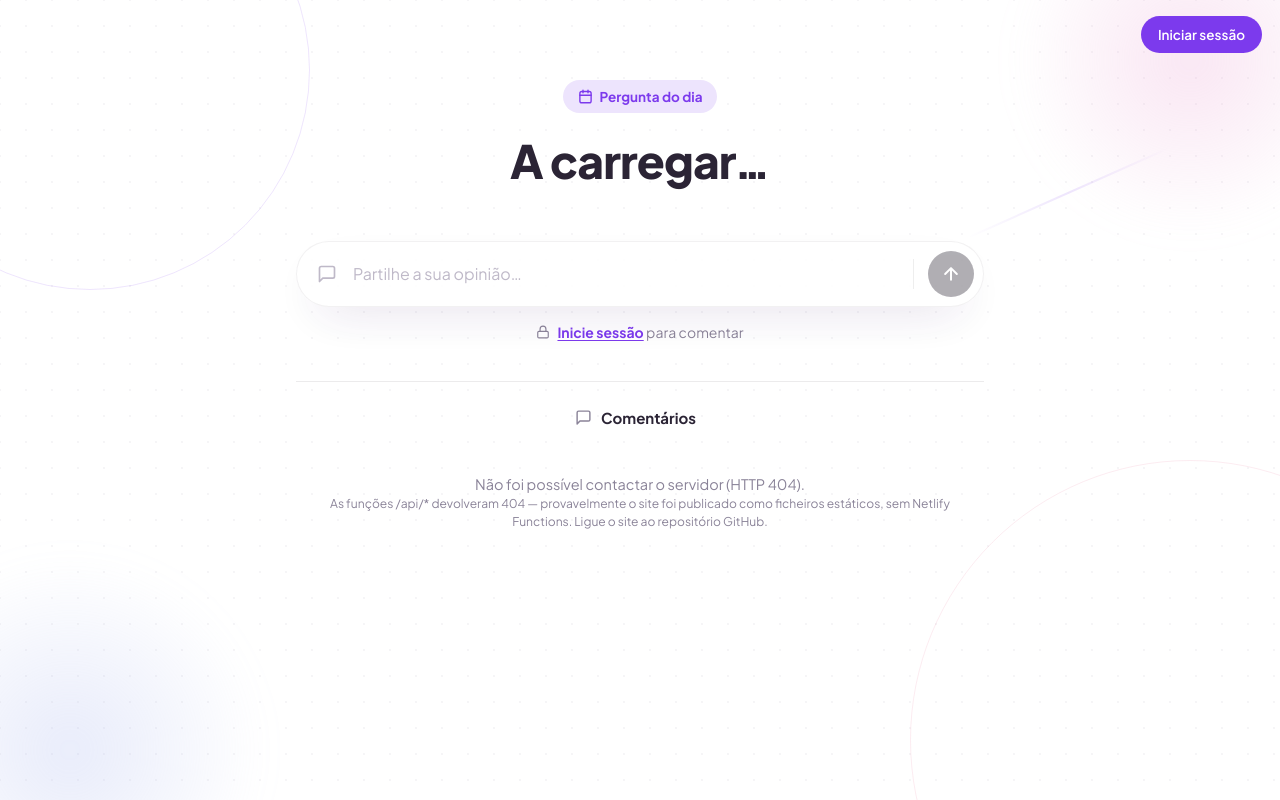
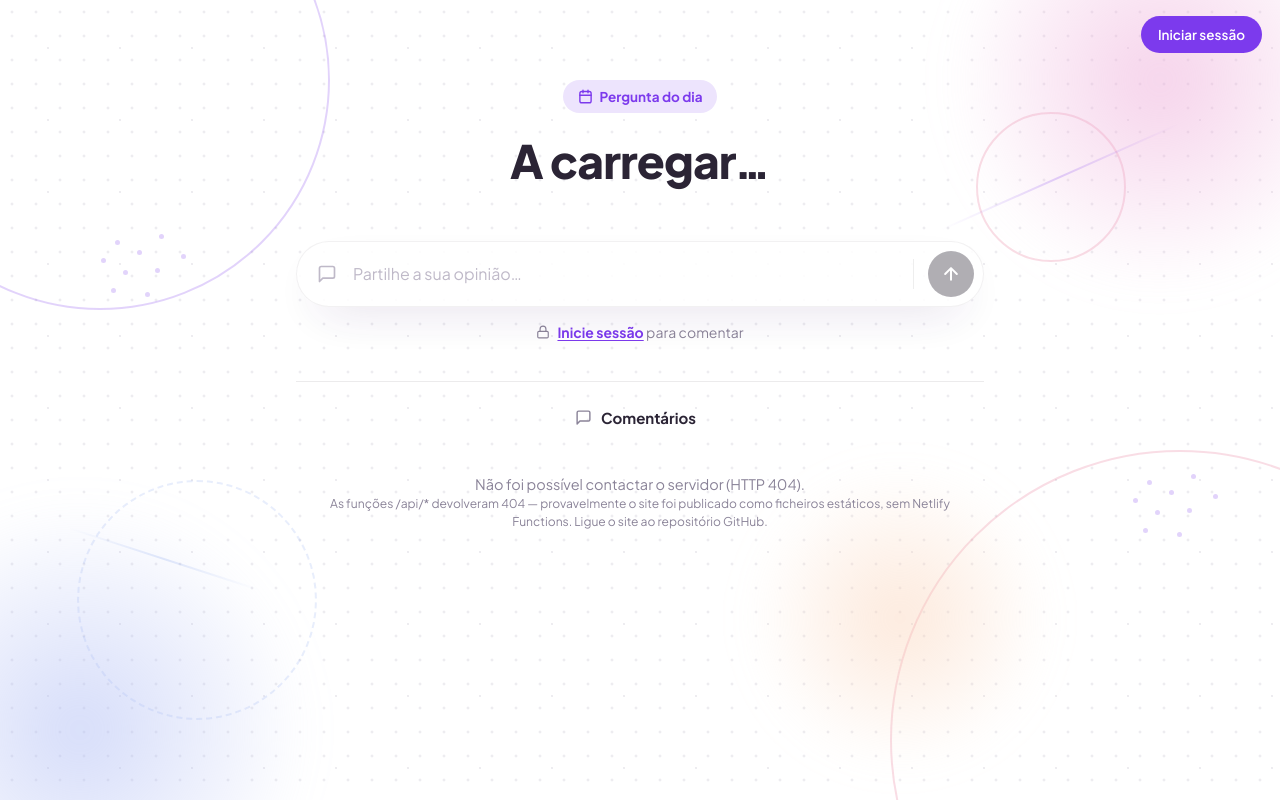
Before and after one commit to jorcarva/QA, a website: page public/index.html in a window 1280 px wide. Drawn offline with Linux system fonts and the light colour scheme; no server answers.

Commit message:
Reforçar textura e detalhes abstratos do fundo (pontos, mais anéis, halos e aglomerados)

```diff
--- a/public/index.html
+++ b/public/index.html
@@ -14,9 +14,15 @@
   <div class="aurora" aria-hidden="true">
     <span class="shape ring ring-1"></span>
     <span class="shape ring ring-2"></span>
+    <span class="shape ring ring-3"></span>
+    <span class="shape ring ring-4"></span>
     <span class="shape orb orb-1"></span>
     <span class="shape orb orb-2"></span>
+    <span class="shape orb orb-3"></span>
     <span class="shape bar bar-1"></span>
+    <span class="shape bar bar-2"></span>
+    <span class="shape dots-cluster dc-1"></span>
+    <span class="shape dots-cluster dc-2"></span>
   </div>
 
   <header class="topbar" id="topbar"></header>
--- a/public/styles.css
+++ b/public/styles.css
@@ -2,11 +2,14 @@
 :root {
   color-scheme: light;
   --bg: #ffffff;
-  --dot: rgba(99, 91, 122, 0.06);
-  --ring-a: rgba(124, 58, 237, 0.13);
-  --ring-b: rgba(224, 85, 127, 0.11);
-  --orb-a: rgba(236, 170, 214, 0.30);
-  --orb-b: rgba(178, 190, 240, 0.30);
+  --dot: rgba(96, 86, 120, 0.11);
+  --ring-a: rgba(124, 58, 237, 0.22);
+  --ring-b: rgba(224, 85, 127, 0.20);
+  --ring-c: rgba(96, 135, 232, 0.18);
+  --orb-a: rgba(236, 166, 214, 0.50);
+  --orb-b: rgba(172, 186, 244, 0.50);
+  --orb-c: rgba(250, 206, 176, 0.45);
+  --dot-solid: rgba(124, 58, 237, 0.22);
   --fg: #2b2435;
   --muted: #8a8398;
   --faint: #b4adbf;
@@ -44,58 +47,101 @@ img { max-width: 100%; }
   z-index: -1;
   overflow: hidden;
   background-color: var(--bg);
-  /* textura abstrata de pontos muito ténue sobre o branco */
-  background-image: radial-gradient(var(--dot) 1px, transparent 1.6px);
-  background-size: 26px 26px;
-  background-position: -13px -13px;
+  /* textura abstrata de pontos: uma malha fina + uma mais larga/difusa */
+  background-image:
+    radial-gradient(var(--dot) 1.3px, transparent 1.7px),
+    radial-gradient(var(--dot) 1px, transparent 1.4px);
+  background-size: 24px 24px, 72px 72px;
+  background-position: 0 0, 12px 12px;
 }
 .aurora .shape { position: absolute; display: block; }
 
-/* anéis finos abstratos */
+/* anéis abstratos */
 .aurora .ring {
   border-radius: 50%;
-  border: 1.5px solid var(--ring-a);
+  border: 2px solid var(--ring-a);
 }
 .aurora .ring-1 {
-  width: 440px; height: 440px;
+  width: 460px; height: 460px;
   top: -150px; left: -130px;
 }
 .aurora .ring-2 {
-  width: 560px; height: 560px;
-  right: -190px; bottom: -220px;
+  width: 580px; height: 580px;
+  right: -190px; bottom: -230px;
+  border-color: var(--ring-b);
+}
+.aurora .ring-3 {
+  width: 240px; height: 240px;
+  left: 6%; bottom: 10%;
+  border-color: var(--ring-c);
+  border-style: dashed;
+  opacity: 0.8;
+}
+.aurora .ring-4 {
+  width: 150px; height: 150px;
+  right: 12%; top: 14%;
   border-color: var(--ring-b);
 }
 
-/* halos suaves nos cantos */
+/* halos suaves de cor */
 .aurora .orb {
   border-radius: 50%;
-  filter: blur(18px);
+  filter: blur(22px);
 }
 .aurora .orb-1 {
-  width: 360px; height: 360px;
-  top: -120px; right: -90px;
-  background: radial-gradient(circle at center, var(--orb-a), transparent 68%);
+  width: 420px; height: 420px;
+  top: -130px; right: -90px;
+  background: radial-gradient(circle at center, var(--orb-a), transparent 70%);
 }
 .aurora .orb-2 {
-  width: 400px; height: 400px;
-  left: -130px; bottom: -150px;
-  background: radial-gradient(circle at center, var(--orb-b), transparent 68%);
+  width: 460px; height: 460px;
+  left: -150px; bottom: -160px;
+  background: radial-gradient(circle at center, var(--orb-b), transparent 70%);
+}
+.aurora .orb-3 {
+  width: 300px; height: 300px;
+  right: 18%; bottom: 4%;
+  background: radial-gradient(circle at center, var(--orb-c), transparent 70%);
 }
 
-/* traço fino na diagonal */
+/* traços finos na diagonal */
+.aurora .bar {
+  height: 2px;
+  background: linear-gradient(90deg, transparent, var(--ring-a), transparent);
+}
 .aurora .bar-1 {
-  width: 220px; height: 1.5px;
-  top: 24%; right: 8%;
-  background: linear-gradient(90deg, transparent, var(--ring-a), transparent);
+  width: 260px;
+  top: 22%; right: 7%;
   transform: rotate(-24deg);
 }
+.aurora .bar-2 {
+  width: 200px;
+  bottom: 30%; left: 5%;
+  background: linear-gradient(90deg, transparent, var(--ring-c), transparent);
+  transform: rotate(18deg);
+}
 
-@media (max-width: 560px) {
-  .aurora .ring-1 { width: 300px; height: 300px; top: -110px; left: -110px; }
-  .aurora .ring-2 { width: 360px; height: 360px; right: -140px; bottom: -160px; }
-  .aurora .orb-1 { width: 240px; height: 240px; }
-  .aurora .orb-2 { width: 260px; height: 260px; }
-  .aurora .bar-1 { display: none; }
+/* aglomerados de pontos de destaque (box-shadow replica vários pontos) */
+.aurora .dots-cluster {
+  width: 5px; height: 5px;
+  border-radius: 50%;
+  background: var(--dot-solid);
+  box-shadow:
+     22px 10px 0 var(--dot-solid),  44px -6px 0 var(--dot-solid),
+      8px 30px 0 var(--dot-solid),  40px 28px 0 var(--dot-solid),
+    -14px 18px 0 var(--dot-solid),  66px 14px 0 var(--dot-solid),
+     30px 52px 0 var(--dot-solid),  -4px 48px 0 var(--dot-solid);
+}
+.aurora .dc-1 { top: 30%; left: 9%; }
+.aurora .dc-2 { top: 60%; right: 10%; }
+
+@media (max-width: 680px) {
+  .aurora .ring-4, .aurora .bar-1, .aurora .bar-2,
+  .aurora .dots-cluster, .aurora .orb-3, .aurora .ring-3 { display: none; }
+  .aurora .ring-1 { width: 320px; height: 320px; top: -110px; left: -110px; }
+  .aurora .ring-2 { width: 380px; height: 380px; right: -150px; bottom: -170px; }
+  .aurora .orb-1 { width: 260px; height: 260px; }
+  .aurora .orb-2 { width: 280px; height: 280px; }
 }
 
 .wrap {
```
